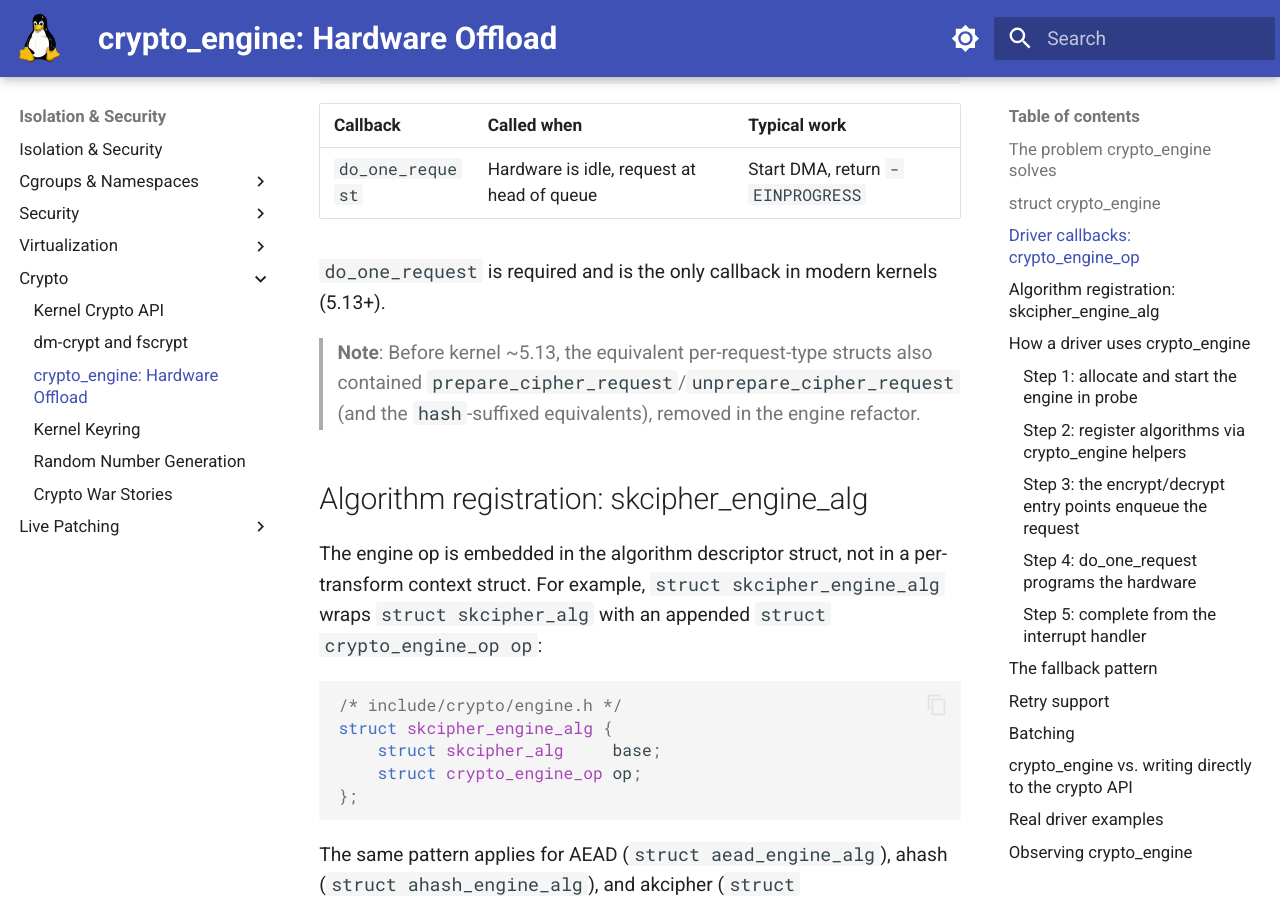
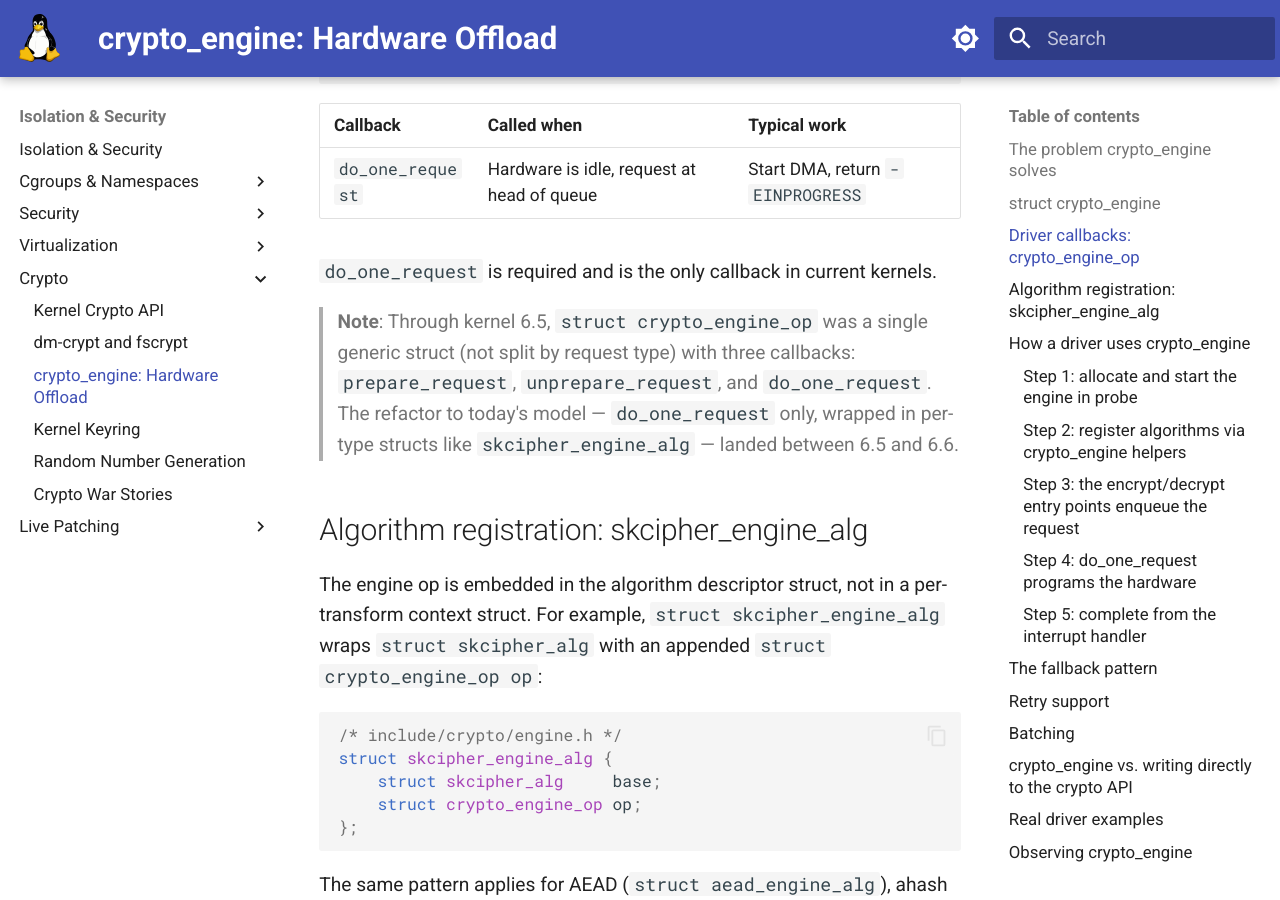
Before and after one commit to laveeshb/linux-kernel-internals, an MkDocs documentation site: the page built from docs/crypto/crypto-engine.md, in a window 1280 px wide and 900 px high, scrolled down 2681 px. Built offline with MkDocs 1.6.1 and Material for MkDocs 9.7.7, drawn with Linux system fonts in a browser that asks for light colours.

Commit message:
Address round 3 review: fix fabricated pre-refactor callback names
My own earlier fix (applied before this PR's first commit) invented
prepare_cipher_request/unprepare_cipher_request as the pre-5.13
crypto_engine_op field names. Real history: through kernel 6.5,
struct crypto_engine_op was one generic struct with prepare_request/
unprepare_request/do_one_request (no per-request-type split, no
cipher/hash suffix); the refactor to today's do_one_request-only
model landed between 6.5 and 6.6, not "5.13" as the adjacent
unmodified sentence claimed -- fixed both together since they're the
same two-sentence claim.

Two more pre-existing, untouched issues (a QAT AES-GCM priority/driver
name claim in crypto-api.md and war-stories.md; a false "full
fallback" claim on crypto-engine.md's stm32-cryp table row) logged to
#748.

```diff
--- a/docs/crypto/crypto-engine.md
+++ b/docs/crypto/crypto-engine.md
@@ -93,11 +93,12 @@ struct crypto_engine_op {
 |---|---|---|
 | `do_one_request` | Hardware is idle, request at head of queue | Start DMA, return `-EINPROGRESS` |
 
-`do_one_request` is required and is the only callback in modern kernels (5.13+).
+`do_one_request` is required and is the only callback in current kernels.
 
-> **Note**: Before kernel ~5.13, the equivalent per-request-type structs also contained
-> `prepare_cipher_request`/`unprepare_cipher_request` (and the `hash`-suffixed equivalents),
-> removed in the engine refactor.
+> **Note**: Through kernel 6.5, `struct crypto_engine_op` was a single generic struct (not
+> split by request type) with three callbacks: `prepare_request`, `unprepare_request`, and
+> `do_one_request`. The refactor to today's model — `do_one_request` only, wrapped in
+> per-type structs like `skcipher_engine_alg` — landed between 6.5 and 6.6.
 
 ## Algorithm registration: skcipher_engine_alg
 
```
